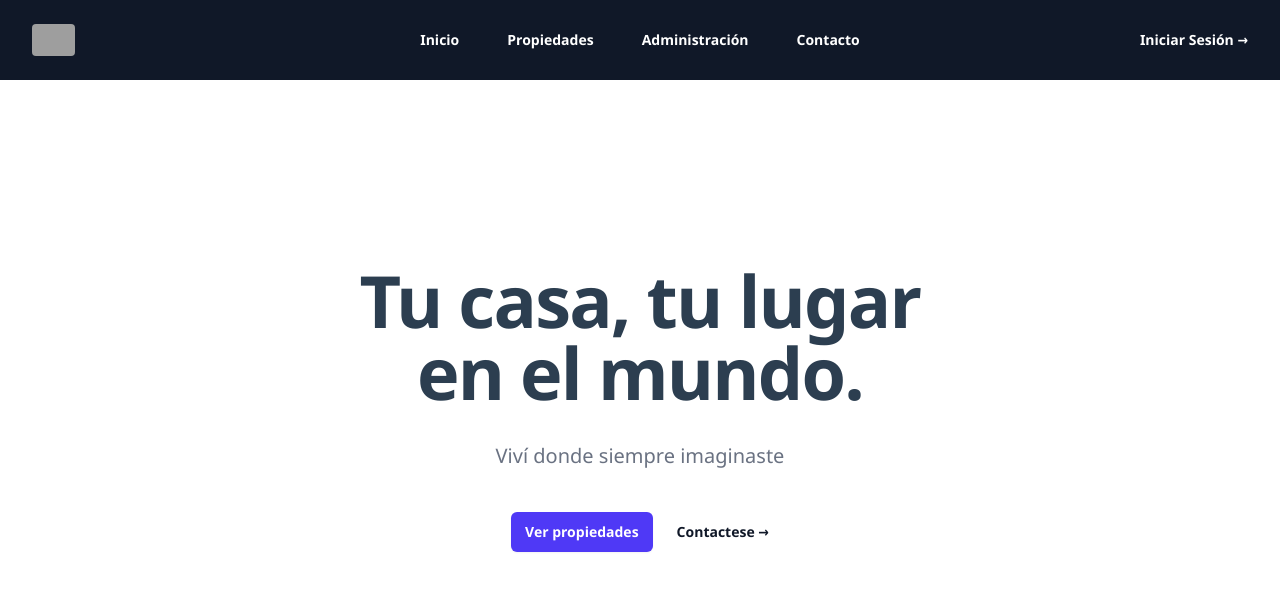
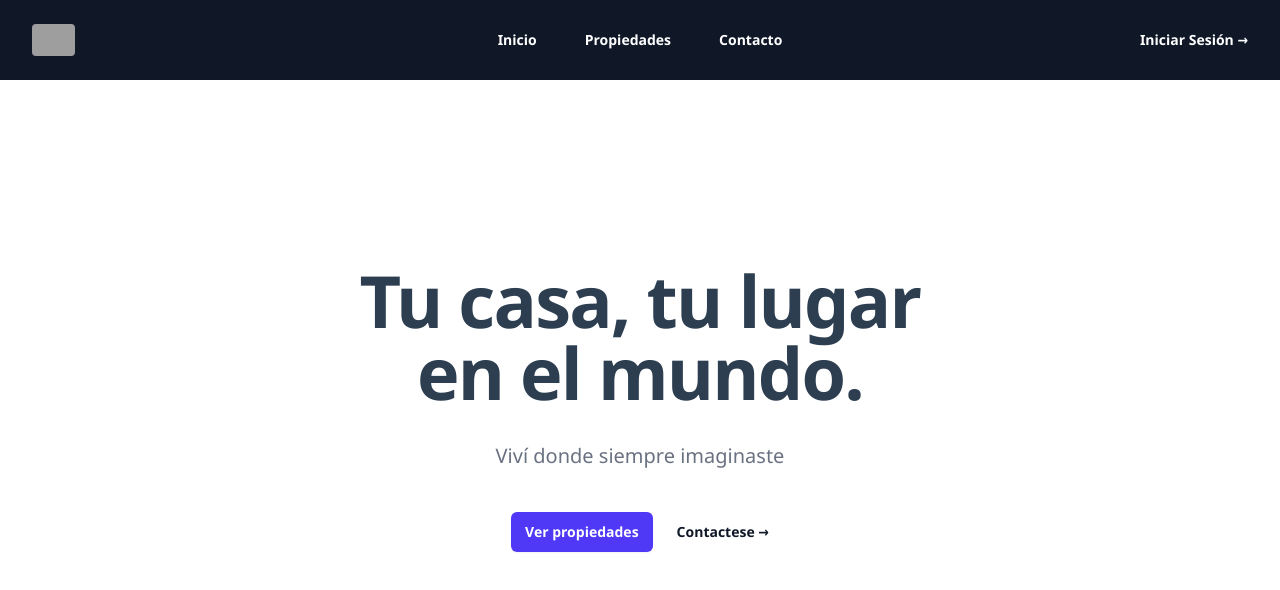
Before and after one commit to DRVR1/cloud_tpfinal_front, a React (Vite) app: page / in a window 1280 px wide. Shown: the top 590 px of the page. Built offline with nearby package versions, Linux system fonts and the light colour scheme; grey boxes are pictures that could not be loaded.

Commit message:
Arreglos de navbar

```diff
--- a/src/components/nabvars/NavBar.jsx
+++ b/src/components/nabvars/NavBar.jsx
@@ -50,9 +50,9 @@ export default function NavBar({ loggedIn, setLoggedIn }) {
     }, [setLoggedIn])
 
     function handleLogout() {
-       localStorage.removeItem('token')
-       if (typeof setLoggedIn === 'function') setLoggedIn(false)
-       navigate('/')
+        localStorage.removeItem('token')
+        if (typeof setLoggedIn === 'function') setLoggedIn(false)
+        navigate('/')
     }
 
     return (
@@ -81,7 +81,12 @@ export default function NavBar({ loggedIn, setLoggedIn }) {
                 <PopoverGroup className="hidden lg:flex lg:gap-x-12">
                     <a href="/" className="text-sm/6 font-semibold text-white">Inicio</a>
                     <a href="/propiedades" className="text-sm/6 font-semibold text-white">Propiedades</a>
-                    <a href="/admin" className="text-sm/6 font-semibold text-white">Administración</a>
+                    {/* 👇 CAMBIO CLAVE: Muestra el enlace de Administración solo si loggedIn es true */}
+                    {loggedIn && (
+                        <Link to="/admin" className="text-sm/6 font-semibold text-white">
+                            Administración
+                        </Link>
+                    )}
                     <a href="/contacto" className="text-sm/6 font-semibold text-white">Contacto</a>
                 </PopoverGroup>
 
```
